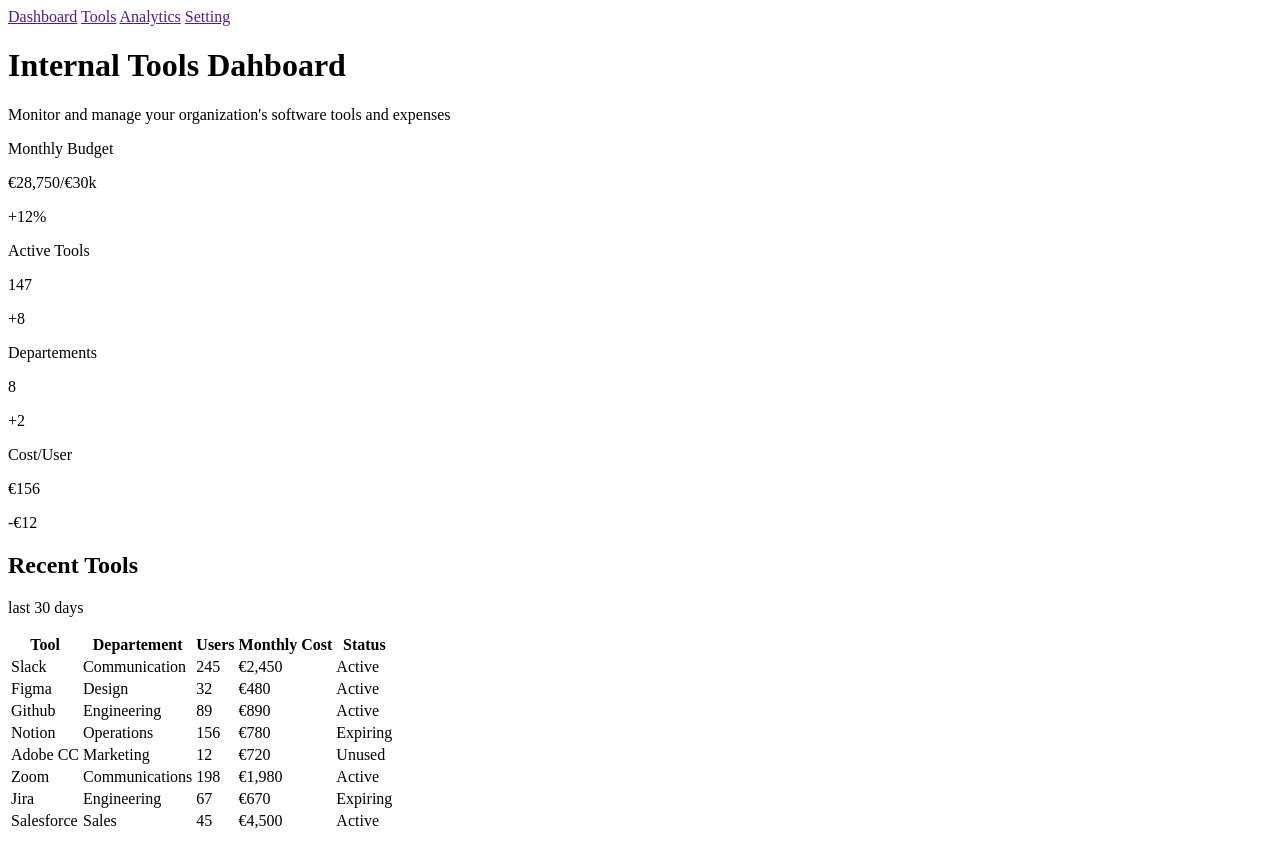
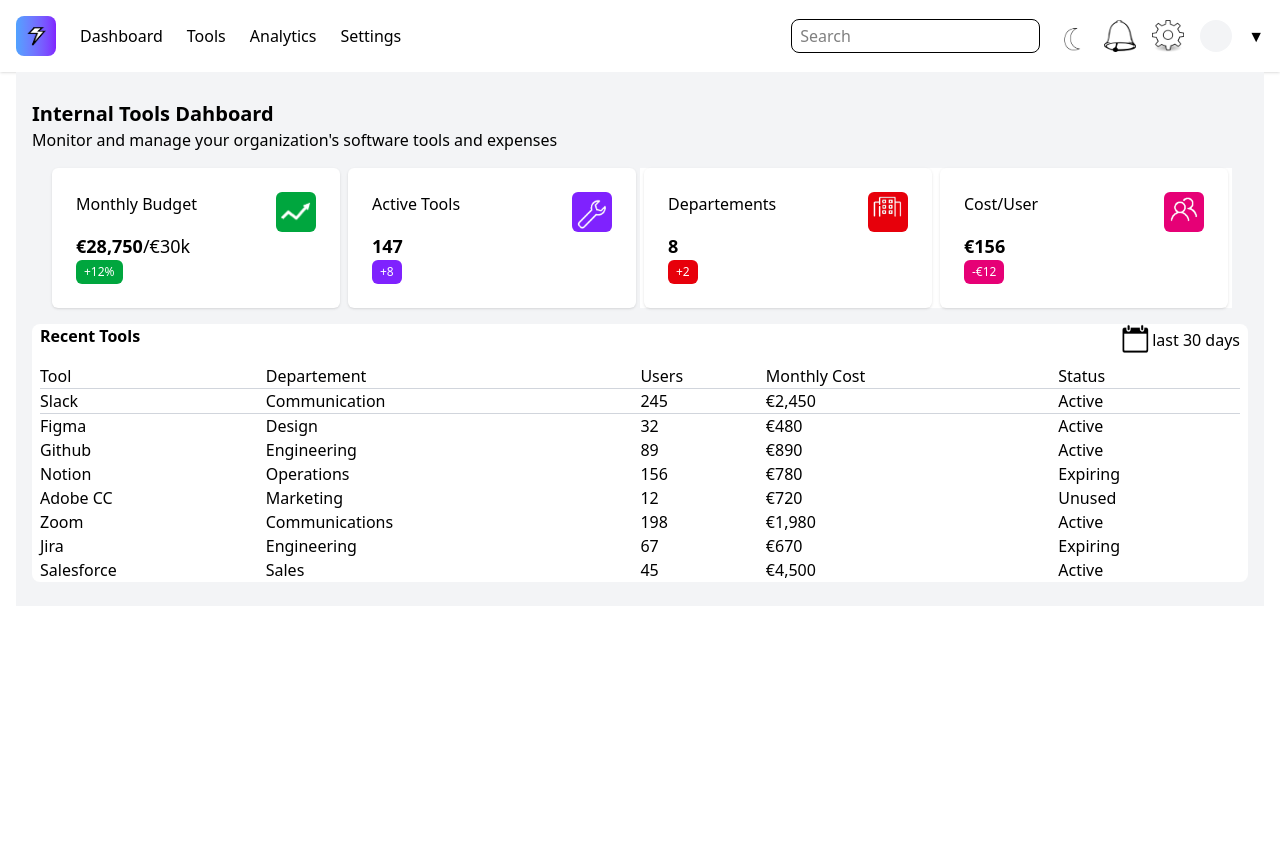
Before and after one commit to Lea4416/ALT, a PHP site: page /views/Dashboard.php in a window 1280 px wide. After the commit the page ends 578 px from the top, so only its background shows below. Run offline with PHP 8.4, Linux system fonts and the light colour scheme.

Commit message:
Fin premier jour

```diff
--- a/views/Dashboard.php
+++ b/views/Dashboard.php
@@ -8,65 +8,108 @@
 
 // var_dump($data);
 ?>
-<nav>
-    <!-- Petit éclaire violet et blanc -->
-     <a href="">Dashboard</a>
-     <a href="">Tools</a>
-     <a href="">Analytics</a>
-     <a href="">Setting</a>
-     <!-- Barre de recherche -->
-      <!-- Demi lune -->
-       <!-- Cloche de notification -->
-        <!-- Roue paramétre -->
-         <!-- Image -->
-          <!-- Fléche vers le bas -->
+<nav class="flex justify-between items-center p-4 bg-white shadow">
+
+    <!-- LEFT -->
+    <div class="flex items-center gap-6">
+
+        <img class="h-10 w-10 bg-gradient-to-r from-blue-400 to-violet-600 rounded-lg p-2.5"
+            src="./Asset/eclair.png"
+            alt="Eclair">
+
+        <a href="./Dashboard.php">Dashboard</a>
+        <a href="#">Tools</a>
+        <a href="#">Analytics</a>
+        <a href="#">Settings</a>
+
+    </div>
+
+    <!-- RIGHT -->
+    <div class="flex items-center gap-4">
+
+        <input class="border border-black rounded-lg px-2 py-1"
+            type="search"
+            placeholder="Search">
+
+        <button><img class="h-8 w-8" src="./Asset/lune.png" alt="Lune"></button>
+        <button><img class="h-8 w-8" src="./Asset/notification.png" alt="Notification"></button>
+        <button><img class="h-8 w-8" src="./Asset/parametre.png" alt="Paramètres"></button>
+
+        <button>
+            <div class="h-8 w-8 bg-gray-100 rounded-full"></div>
+        </button>
+
+        <button>▼</button>
+
+    </div>
+
 </nav>
-<?php
+<main class="bg-gray-100 mx-4 p-4">
+    <h1 class="font-bold text-xl pt-3">Internal Tools Dahboard</h1>
+    <p>Monitor and manage your organization's software tools and expenses</p>
+    <div class="grid grid-cols-4 m-4">
+        <div class="bg-white p2 items-start p-6 rounded-md mx-1 shadow-sm">
+            <div class="flex justify-between">
+                <p class="pb-3">Monthly Budget</p>
+                <div class="bg-green-600 rounded-md w-10 h-10"><img class="p-1" src="./Asset/bourse.png" alt="Increase Budget"></div>
+            </div>
+            <!-- Fléche vert plus haut avec deux angles un bas et un haut -->
+            <p class="text-lg"><span class="font-bold">€28,750</span>/€30k</p>
+            <p class="bg-green-600 text-white py-1 px-2 rounded-md w-fit text-xs">+12%</p>
+        </div>
+        <div class="bg-white p2 items-start p-6 rounded-md mx-1 shadow-sm">
+            <div class="flex justify-between">
+                <p class="pb-3">Active Tools</p>
+                <div class="bg-violet-600 rounded-md w-10 h-10"><img class="p-1" src="./Asset/cle_plate.png" alt="Tools"></div>
+            </div>
+            <!-- Cléfs blanche fond violet -->
+            <p class="text-lg font-bold">147</p>
+            <p class="bg-violet-600 text-white py-1 px-2 rounded-md w-fit text-xs">+8</p>
+        </div>
+        <div class="bg-white p2">
+            <div class="bg-white p2 items-start p-6 rounded-md mx-1 shadow-sm">
+                <div class="flex justify-between">
+                    <p class="pb-3">Departements</p>
+                    <div class="bg-red-600 rounded-md w-10 h-10"><img class="p-1" src="./Asset/department.png" alt="Departement"></div>
+                </div>
+                <!-- Immeuble blanc fond rouge -->
+                <p class="text-lg font-bold">8</p>
+                <p class="bg-red-600 text-white py-1 px-2 rounded-md w-fit text-xs">+2</p>
+            </div>
+        </div>
+        <div class="bg-white p2">
+            <div class="bg-white p2 items-start p-6 rounded-md mx-1 shadow-sm">
+                <div class="flex justify-between">
+                    <p class="pb-3">Cost/User</p>
+                    <div class="bg-pink-600 rounded-md w-10 h-10"><img class="p-1" src="./Asset/users.png" alt="User"></div>
+                </div>
+                <!-- Immeuble blanc fond rouge -->
+                <p class="text-lg font-bold">€156</p>
+                <p class="bg-pink-600 text-white py-1 px-2 rounded-md w-fit text-xs">-€12</p>
+            </div>
+        </div>
+    </div>
 
-?>
-<main>
-    <h1>Internal Tools Dahboard</h1>
-    <p>Monitor and manage your organization's software tools and expenses</p>
-    <div>
-        Monthly Budget
-        <!-- Fléche vert plus haut avec deux angles un bas et un haut -->
-        <p>€28,750/€30k</p>
-        <p>+12%</p>
+    <div class="bg-white rounded-lg px-2">
+        <div class="flex justify-between">
+            <h2 class="font-bold">Recent Tools</h2>
+            <div class="flex items-center">
+            <img class="h-8 w-8" src="./Asset/calendrier.png" alt="Calendar">
+            <p>last 30 days</p>
             </div>
-    <div>
-        <p>Active Tools</p>
-        <!-- Cléfs blanche fond violet -->
-         <p>147</p>
-         <p>+8</p>
         </div>
-    <div>
-        <p>Departements</p>
-        <!-- Immeuble blan fond rouge -->
-         <p>8</p>
-         <p>+2</p>
-    </div>
-    <div>
-        <p>Cost/User</p>
-        <!-- 2 personnes en blanc font rose -->
-         <p>€156</p>
-         <p>-€12</p>
-    </div>
-    <div>
-        <h2>Recent Tools</h2>
-        <!-- Petit calendrier -->
-         <p>last 30 days</p>
-    <table>
+        <table class="w-full text-start my-2">
             <thead>
                 <tr>
-                <th>Tool</th>
-                <th>Departement</th>
-                <th>Users</th>
-                <th>Monthly Cost</th>
-                <th>Status</th>
+                    <th class="text-start font-normal">Tool</th>
+                    <th class="text-start font-normal">Departement</th>
+                    <th class="text-start font-normal">Users</th>
+                    <th class="text-start font-normal">Monthly Cost</th>
+                    <th class="text-start font-normal">Status</th>
                 </tr>
             </thead>
             <tbody>
-            <tr>
+                <tr class="border-t border-b border-gray-300">
                     <td>Slack</td>
                     <td>Communication</td>
                     <td>245</td>
--- a/views/composent/header.php
+++ b/views/composent/header.php
@@ -4,5 +4,6 @@
     <meta charset="UTF-8">
     <meta name="viewport" content="width=device-width, initial-scale=1.0">
     <title><?php echo $title ?? "Dashboard"; ?></title>
+    <script src="https://cdn.jsdelivr.net/npm/@tailwindcss/browser@4"></script>
 </head>
 <body>
```
Also changed, not shown: eclair.svg (added), views/Asset/bourse.png (added), views/Asset/calendrier.png (added), views/Asset/cle_plate.png (added), views/Asset/department.png (added), views/Asset/eclair.png (added), views/Asset/lune.png (added), views/Asset/notification.png (added), views/Asset/parametre.png (added), views/Asset/users.png (added). Lines whose indentation alone changed are shown as unchanged.
